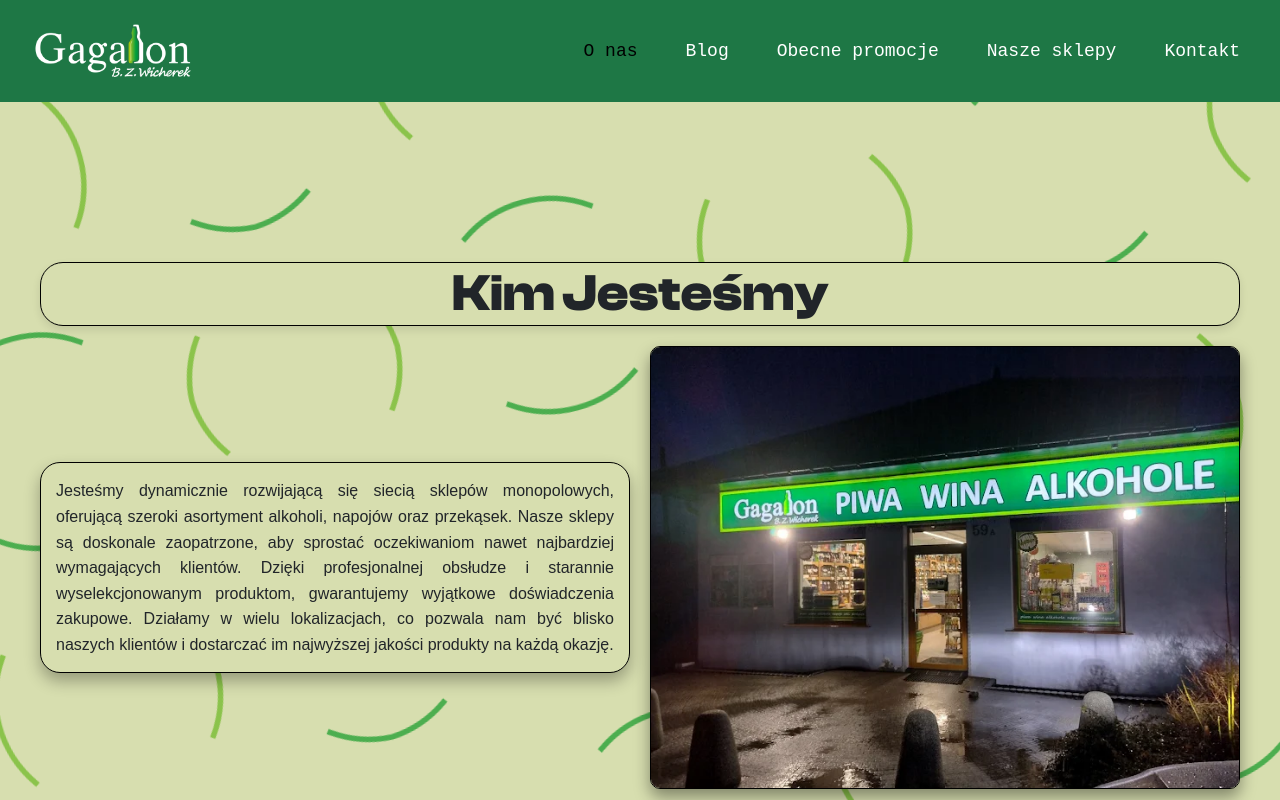
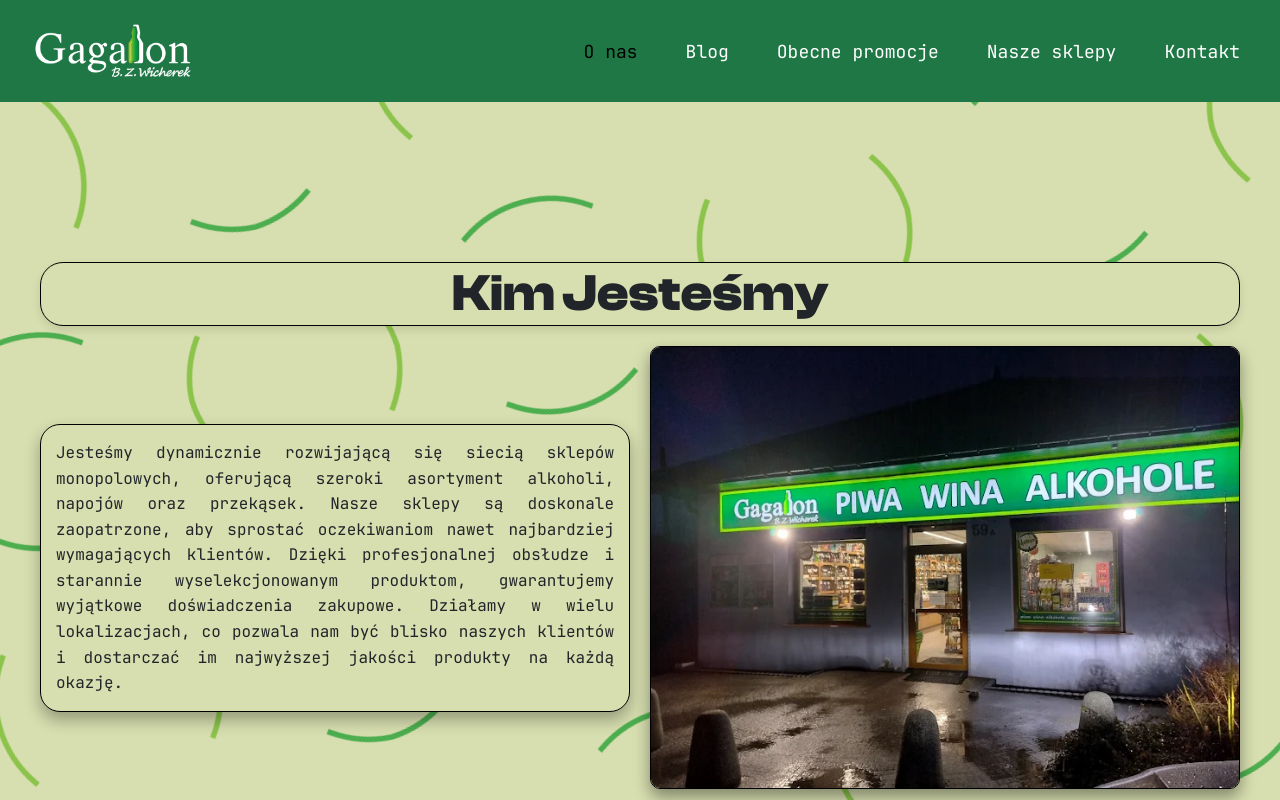
Before and after one commit to FilipRudy/gagalon-client, a React (Create React App) app: page /o-nas in a window 1280 px wide. Shown: the top 800 px of the page. Built offline with nearby package versions, Linux system fonts and the light colour scheme.

Commit message:
add font files

```diff
--- a/src/App.css
+++ b/src/App.css
@@ -27,3 +27,8 @@
   url('fonts/clash/ClashDisplay-Medium.woff') format('woff'),
   url('fonts/clash/ClashDisplay-Medium.ttf') format('truetype');
 }
+
+@font-face {
+  font-family: 'JetBrains Mono';
+  src: url('fonts/jetbrains-mono/JetBrainsMono-Regular.woff2') format('woff2')
+}
--- a/src/pages/about-us/AboutUs.tsx
+++ b/src/pages/about-us/AboutUs.tsx
@@ -1,7 +1,6 @@
 import React from 'react';
 import "../about-us/about-us.css";
 import sampleImage from '../about-us/2024-02-07.png';
-import {InfoCard} from "../../components/info-card/InfoCard";
 import {CompanyCard} from "../../components/company-card/CompanyCard";
 
 
```
Also changed, not shown: src/fonts/jetbrains-mono/JetBrainsMono-Regular.ttf (added), src/fonts/jetbrains-mono/JetBrainsMono-Regular.woff2 (added).
